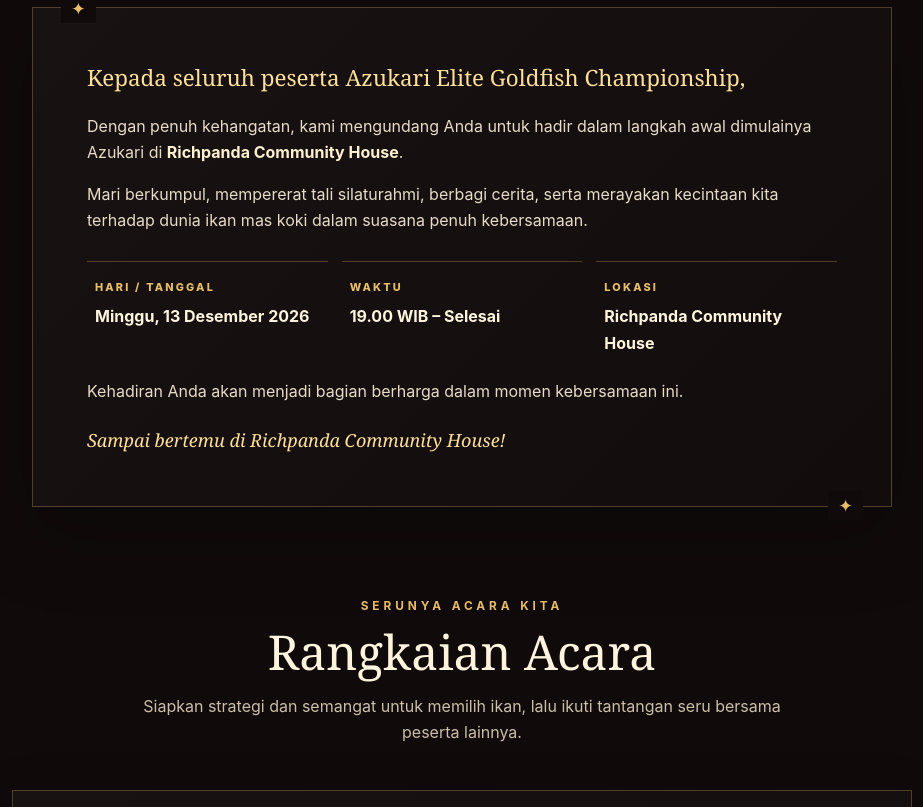
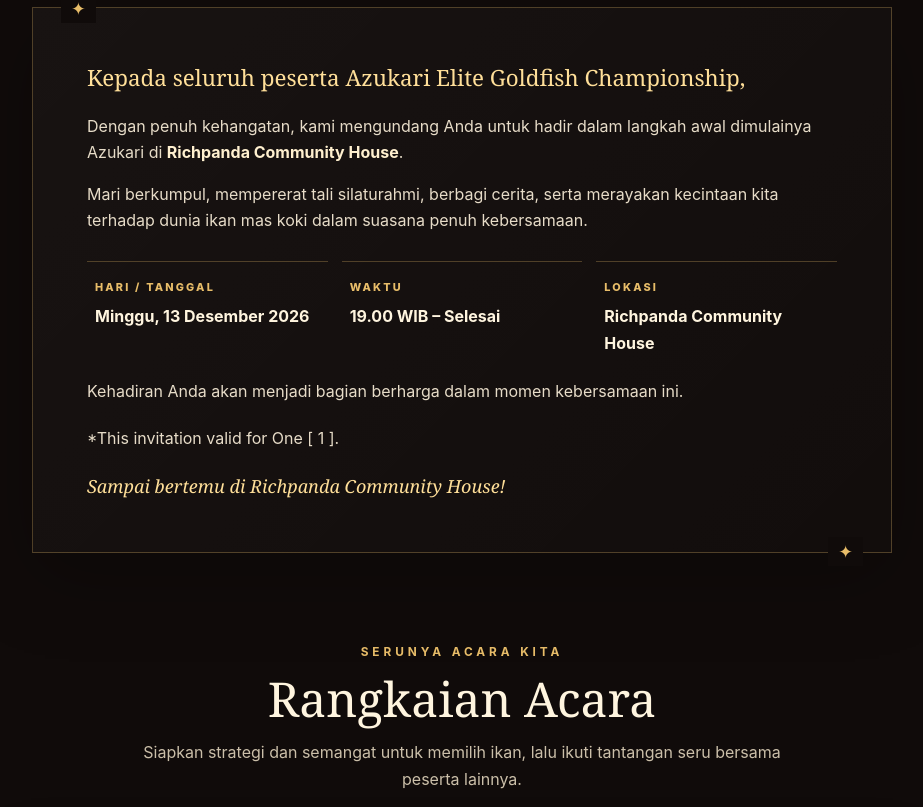
Before and after one commit to richpandagoldfish/Azukari-Invitation, a plain HTML site: page index.html in a window 1280 px wide. Shown: the part 1161-1968 px from the top of the page, without its empty margins (178-1101 px from the left). Drawn offline with Linux system fonts and the light colour scheme.

Commit message:
Update index.html

```diff
--- a/index.html
+++ b/index.html
@@ -68,6 +68,7 @@
           <div class="event-item"><small>Lokasi</small><strong>Richpanda Community House</strong></div>
         </div>
         <p style="margin-top:22px">Kehadiran Anda akan menjadi bagian berharga dalam momen kebersamaan ini.</p>
+        <p style="margin-top:20px">*This invitation valid for One [ 1 ].</p>
         <p class="closing">Sampai bertemu di Richpanda Community House!</p>
       </article>
     </section>
```
